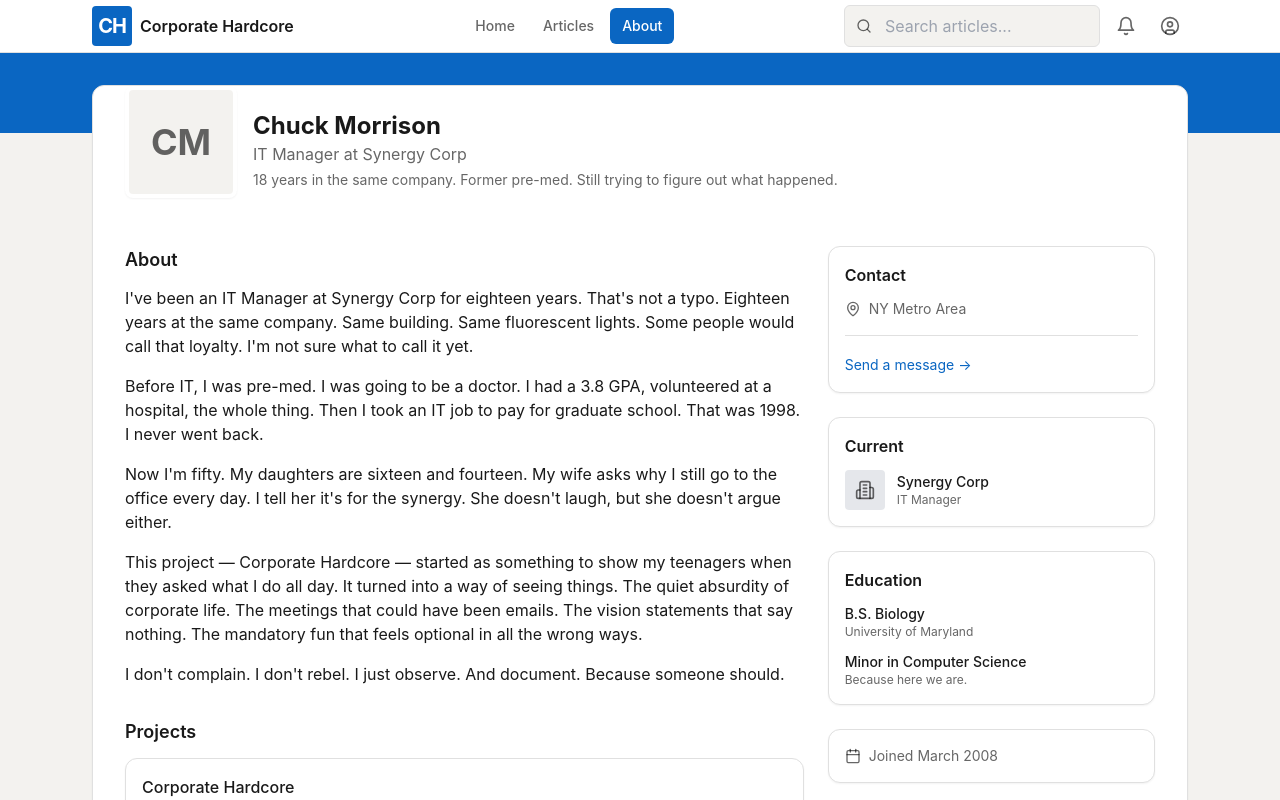
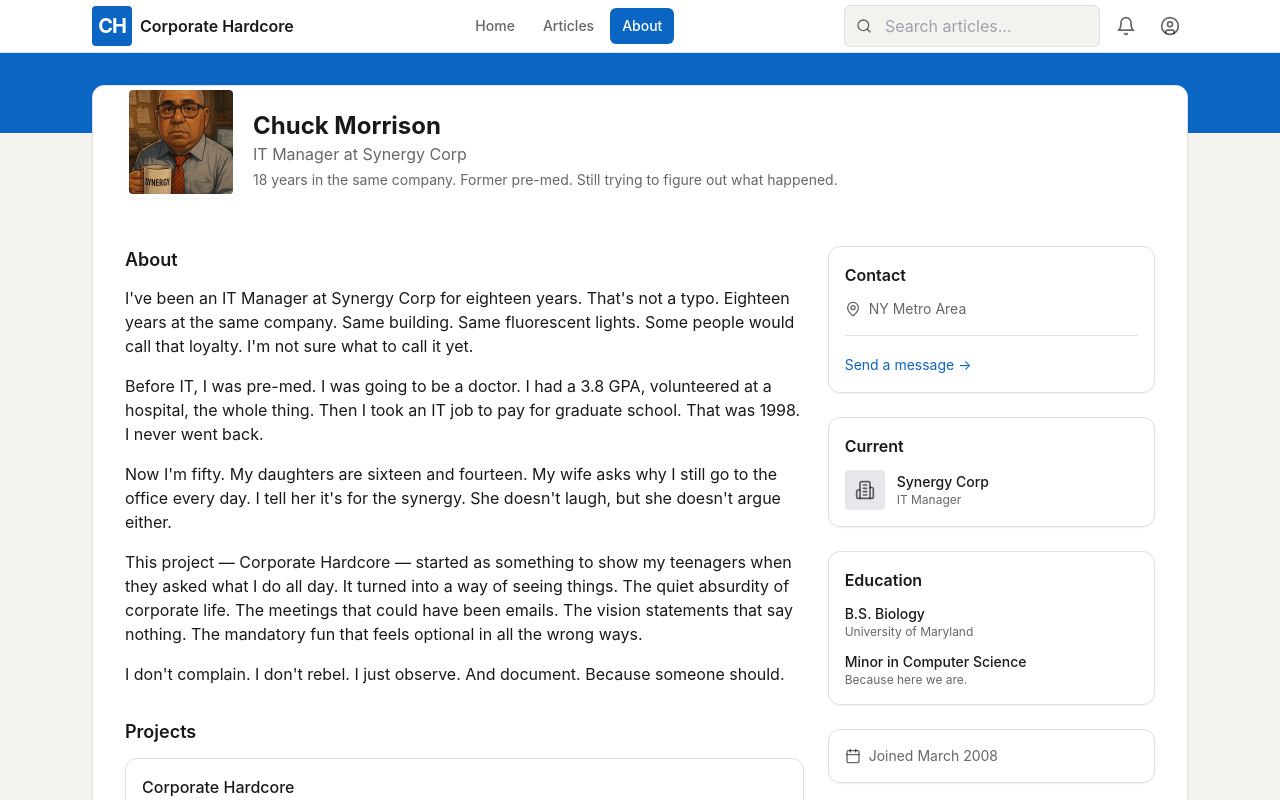
Before and after one commit to cotibllc/websites, a Next.js app in the folder corporate-hardcore/corporate-hardcore/: page /about in a window 1280 px wide. Shown: the top 800 px of the page. Built offline with nearby package versions, Linux system fonts and the light colour scheme.

Commit message:
updated image in About page

```diff
--- a/corporate-hardcore/corporate-hardcore/src/app/about/page.tsx
+++ b/corporate-hardcore/corporate-hardcore/src/app/about/page.tsx
@@ -1,5 +1,6 @@
 import Navigation from "@/components/Navigation";
 import Link from "next/link";
+import Image from "next/image";
 import { MapPin, Building2, Calendar } from "lucide-react";
 
 export const metadata = {
@@ -20,8 +21,14 @@ export default function AboutPage() {
           {/* Profile header */}
           <div className="px-6 md:px-8 pb-6">
             <div className="flex flex-col md:flex-row md:items-end gap-4">
-              <div className="w-28 h-28 rounded-lg bg-bg-main border-4 border-card-bg shadow-sm flex items-center justify-center">
-                <span className="text-4xl font-bold text-text-secondary">CM</span>
+              <div className="w-28 h-28 rounded-lg border-4 border-card-bg shadow-sm overflow-hidden">
+                <Image
+                  src="/chuck-morrison.png"
+                  alt="Chuck Morrison"
+                  width={112}
+                  height={112}
+                  className="object-cover w-full h-full"
+                />
               </div>
 
               <div className="flex-1 pb-2">
```
Also changed, not shown: corporate-hardcore/corporate-hardcore/public/chuck-morrison.png (added).
